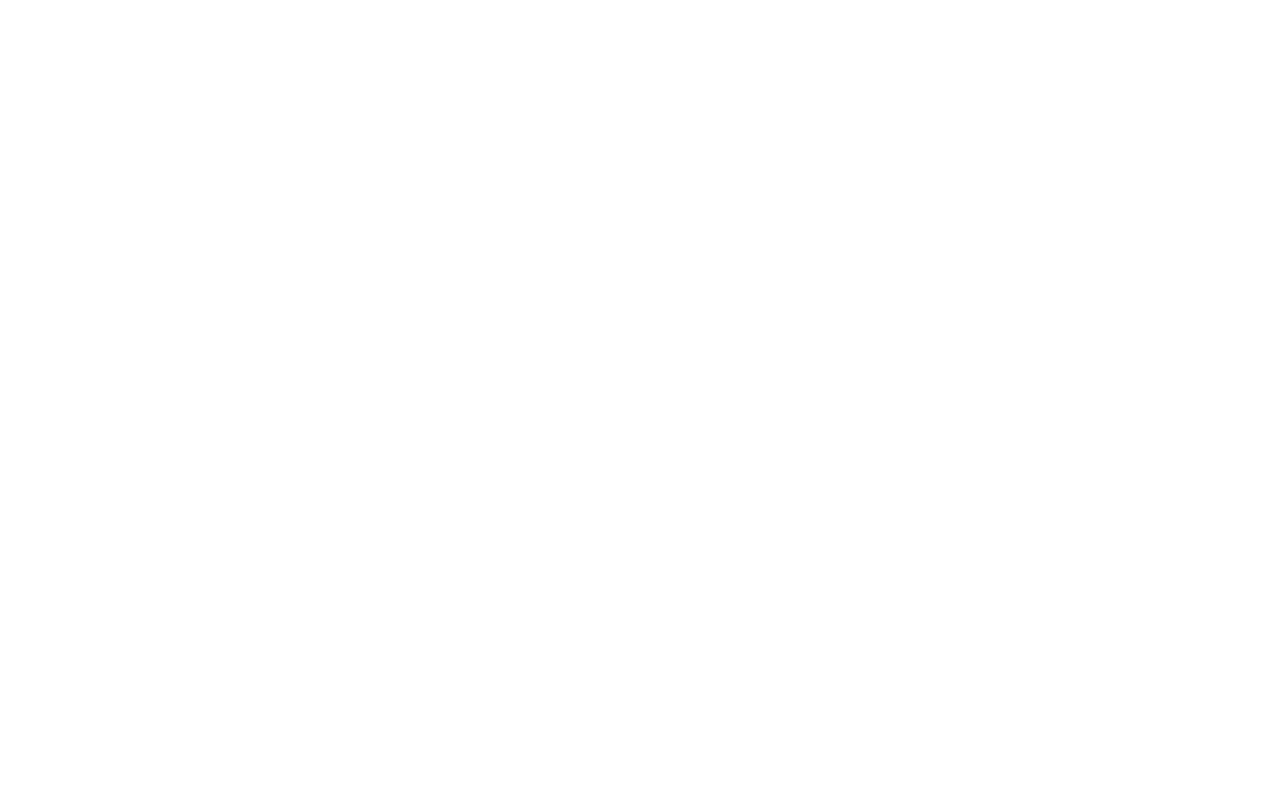
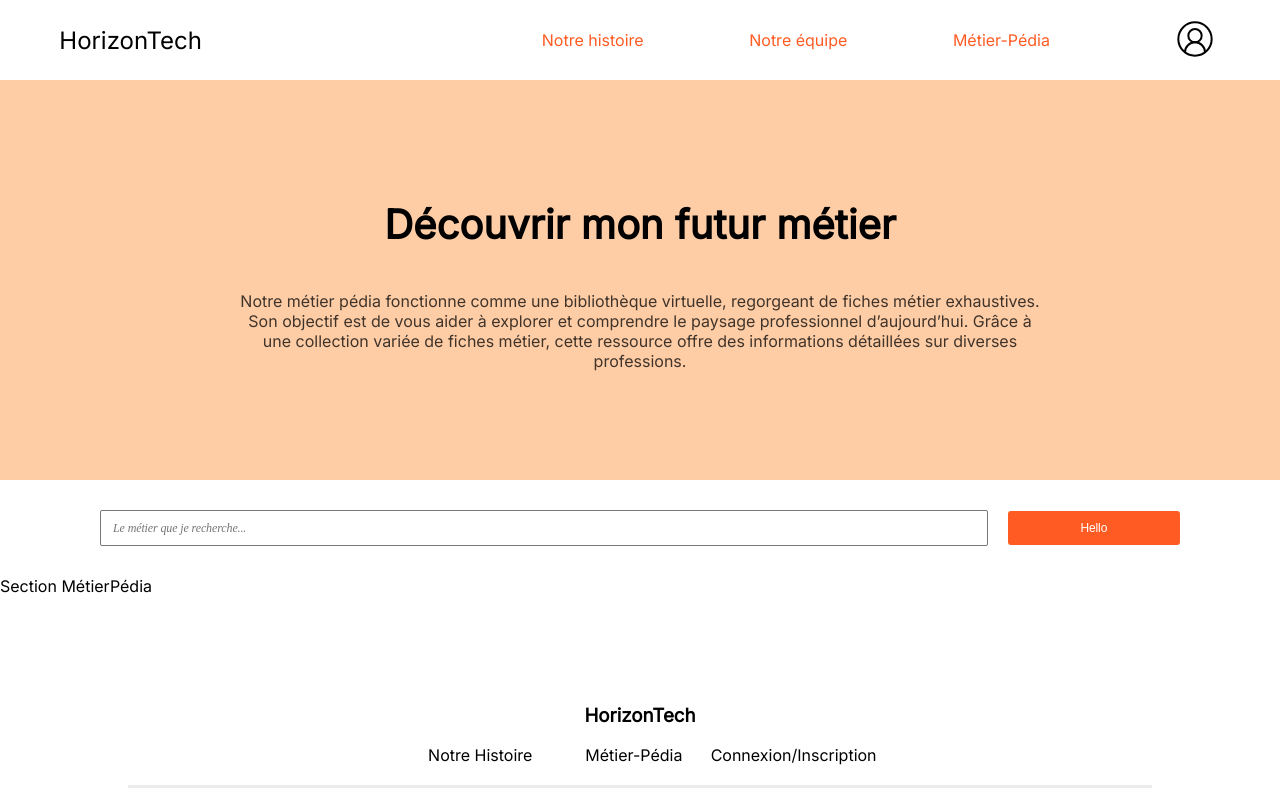
Before and after one commit to Eagles27/HorizonTech-front, a React (Vite) app: page /metier-pedia in a window 1280 px wide. Before the commit this address had no page. Built offline with nearby package versions, Linux system fonts and the light colour scheme.

Commit message:
feat(layout-metierPediaPage): finished layout metierPedia + component simpleButton + chatInput

```diff
--- a/src/lib/components/atoms/whiteButton.tsx
+++ b/src/lib/components/atoms/simpleButton.tsx
@@ -2,37 +2,44 @@ import { useState } from "react";
 
 interface ButtonProps {
   text: string;
+  color?: string;
+  padding?: string;
   onClick?: () => void;
 }
 
-const WhiteButton: React.FC<ButtonProps> = ({ text, onClick }) => {
+const SimpleButton: React.FC<ButtonProps> = ({
+  text,
+  onClick,
+  color = "#FF5B22",
+  padding = "8px 12px",
+}) => {
   const [isHovered, setIsHovered] = useState(false);
 
   const styles = {
     display: "flex",
     alignItems: "center",
     justifyContent: "space-between",
-    borderRadius: "10px",
-    padding: "8px 12px",
-    border: "2px solid #109BD2",
+    borderRadius: "3px",
+    background: color,
+    padding: padding,
+    border: "none",
     cursor: "pointer",
+    color: "#fff",
     fontSize: "12px",
-    fontFamily: "Poppins",
     fontStyle: "normal",
     fontWeight: 500,
     lineHeight: "150%",
     letterSpacing: "-0.12px",
-    transition: "background 0.2s ease",
+    transition: "background 0.3s ease",
     width: "100%",
   };
 
-  const buttonBackground = isHovered ? "#109BD2" : "none";
-  const fontColor = isHovered ? "white" : "#109BD2";
+  const buttonBackground = isHovered ? "#272727" : color;
 
   return (
     <button
       type="button"
-      style={{ ...styles, background: buttonBackground, color: fontColor }}
+      style={{ ...styles, background: buttonBackground }}
       onClick={onClick}
       onMouseEnter={() => setIsHovered(true)}
       onMouseLeave={() => setIsHovered(false)}
@@ -42,4 +49,4 @@ const WhiteButton: React.FC<ButtonProps> = ({ text, onClick }) => {
   );
 };
 
-export default WhiteButton;
+export default SimpleButton;
--- /dev/null
+++ b/src/lib/components/molecules/textInput.tsx
@@ -0,0 +1,51 @@
+import { useState } from "react";
+
+interface TextInputProps {
+  placeholder: string;
+  customBorderRadius?: string;
+  wasAnError?: boolean;
+  padding?: string;
+  onInputChange: (value: string) => void;
+}
+
+const TextInput: React.FC<TextInputProps> = ({
+  placeholder,
+  customBorderRadius = "2px",
+  wasAnError = false,
+  padding = "8px 12px",
+  onInputChange,
+}) => {
+  const [inputValue, setInputValue] = useState("");
+
+  const handleInputChange = (event: React.ChangeEvent<HTMLInputElement>) => {
+    setInputValue(event.target.value);
+    onInputChange(event.target.value);
+  };
+
+  const border = wasAnError ? "1px solid #FF0000" : "1px solid #767676";
+
+  return (
+    <input
+      type="text"
+      value={inputValue}
+      onChange={handleInputChange}
+      style={{
+        fontSize: "12px",
+        fontFamily: "Poppins",
+        fontStyle: "italic",
+        fontWeight: "250",
+        lineHeight: "150%",
+        letterSpacing: "-0.12px",
+        background: "none",
+        borderRadius: customBorderRadius,
+        border,
+        outline: "none",
+        padding,
+        width: "100%",
+      }}
+      placeholder={placeholder}
+    />
+  );
+};
+
+export default TextInput;
--- a/src/lib/icons/avatarIcon.tsx
+++ b/src/lib/icons/avatarIcon.tsx
@@ -14,23 +14,23 @@ const AvatarIcon: React.FC<IProps> = ({ size = 40 }) => {
       <path
         d="M30 33.334C30 30.6818 28.9464 28.1383 27.0711 26.2629C25.1957 24.3876 22.6522 23.334 20 23.334C17.3478 23.334 14.8043 24.3876 12.9289 26.2629C11.0536 28.1383 10 30.6818 10 33.334"
         stroke="black"
-        stroke-width="2"
-        stroke-linecap="round"
-        stroke-linejoin="round"
+        strokeWidth="2"
+        strokeLinecap="round"
+        strokeLinejoin="round"
       />
       <path
         d="M19.9997 23.3333C23.6816 23.3333 26.6663 20.3486 26.6663 16.6667C26.6663 12.9848 23.6816 10 19.9997 10C16.3178 10 13.333 12.9848 13.333 16.6667C13.333 20.3486 16.3178 23.3333 19.9997 23.3333Z"
         stroke="black"
-        stroke-width="2"
-        stroke-linecap="round"
-        stroke-linejoin="round"
+        strokeWidth="2"
+        strokeLinecap="round"
+        strokeLinejoin="round"
       />
       <path
         d="M19.9997 36.6673C29.2044 36.6673 36.6663 29.2054 36.6663 20.0007C36.6663 10.7959 29.2044 3.33398 19.9997 3.33398C10.7949 3.33398 3.33301 10.7959 3.33301 20.0007C3.33301 29.2054 10.7949 36.6673 19.9997 36.6673Z"
         stroke="black"
-        stroke-width="2"
-        stroke-linecap="round"
-        stroke-linejoin="round"
+        strokeWidth="2"
+        strokeLinecap="round"
+        strokeLinejoin="round"
       />
     </svg>
   );
--- /dev/null
+++ b/src/lib/pages/metier-pedia/metierpedia.model.tsx
@@ -0,0 +1,7 @@
+import MetierPediaView from "./metierpedia.view";
+
+const MetierPediaModel: React.FC = () => {
+  return <MetierPediaView />;
+};
+
+export default MetierPediaModel;
--- /dev/null
+++ b/src/lib/pages/metier-pedia/metierpedia.view.tsx
@@ -0,0 +1,77 @@
+import SimpleButton from "../../components/atoms/simpleButton";
+import TitleAccueil from "../../components/atoms/titleAccueil";
+import Footer from "../../components/molecules/footer";
+import Header from "../../components/molecules/header";
+import TextInput from "../../components/molecules/textInput";
+
+const MetierPediaView: React.FC = () => {
+  return (
+    <div
+      className="appContainer"
+      style={{
+        width: "100vw",
+        height: "100vh",
+        overflowY: "scroll",
+      }}
+    >
+      <div
+        className="headerContainer"
+        style={{
+          width: "100%",
+          height: "10%",
+        }}
+      >
+        <Header />
+      </div>
+      <div
+        className="presentationContainer"
+        style={{
+          backgroundColor: "#FECDA6",
+          minHeight: "50%",
+          display: "flex",
+          flexDirection: "column",
+          alignItems: "center",
+          justifyContent: "center",
+        }}
+      >
+        <TitleAccueil title="Découvrir mon futur métier" />
+        <p style={{ color: "#000000BF", textAlign: "center", width: "63%" }}>
+          Notre métier pédia fonctionne comme une bibliothèque virtuelle,
+          regorgeant de fiches métier exhaustives. Son objectif est de vous
+          aider à explorer et comprendre le paysage professionnel d’aujourd’hui.
+          Grâce à une collection variée de fiches métier, cette ressource offre
+          des informations détaillées sur diverses professions.
+        </p>
+      </div>
+      <div
+        className="searchBarContainer"
+        style={{
+          display: "flex",
+          alignItems: "center",
+          margin: "30px 100px",
+          gap: "20px",
+        }}
+      >
+        <TextInput
+          placeholder="Le métier que je recherche..."
+          onInputChange={() => {}}
+        />
+        <div className="ButtonContainer" style={{ width: "20%" }}>
+          <SimpleButton text="Hello" padding="8px 0" />
+        </div>
+      </div>
+      <div className="jobCardContainer">
+        {/* Insérer un mapping de la card métier qui est à faire */}
+        Section MétierPédia
+      </div>
+      <div
+        className="footerContainer"
+        style={{ width: "100%", height: "30%", paddingTop: "40px" }}
+      >
+        <Footer />
+      </div>
+    </div>
+  );
+};
+
+export default MetierPediaView;
--- a/src/main.tsx
+++ b/src/main.tsx
@@ -4,6 +4,7 @@ import "./main.css";
 import { BrowserRouter, Route, Routes } from "react-router-dom";
 import HomeModel from "./lib/pages/home/home.model";
 import ChatModel from "./lib/pages/chat/chat.model";
+import MetierPediaModel from "./lib/pages/metier-pedia/metierpedia.model";
 
 ReactDOM.createRoot(document.getElementById("root")!).render(
   <React.StrictMode>
@@ -11,6 +12,7 @@ ReactDOM.createRoot(document.getElementById("root")!).render(
       <Routes>
         <Route path="/" element={<HomeModel />} />
         <Route path="/chat" element={<ChatModel />} />
+        <Route path="/metier-pedia" element={<MetierPediaModel />} />
       </Routes>
     </BrowserRouter>
   </React.StrictMode>,
```
Also changed, not shown: src/lib/components/atoms/blueButton.tsx (deleted, +0 -46 lines).
